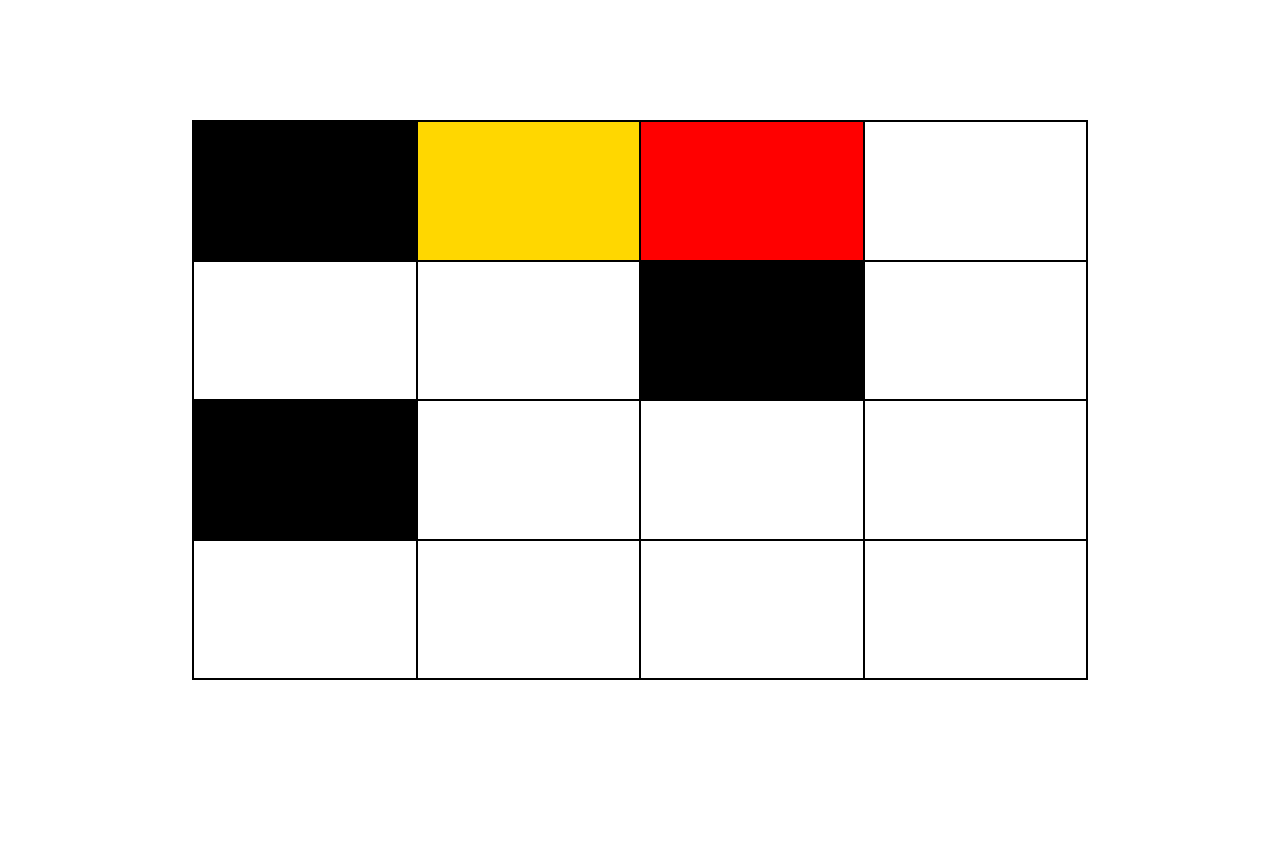
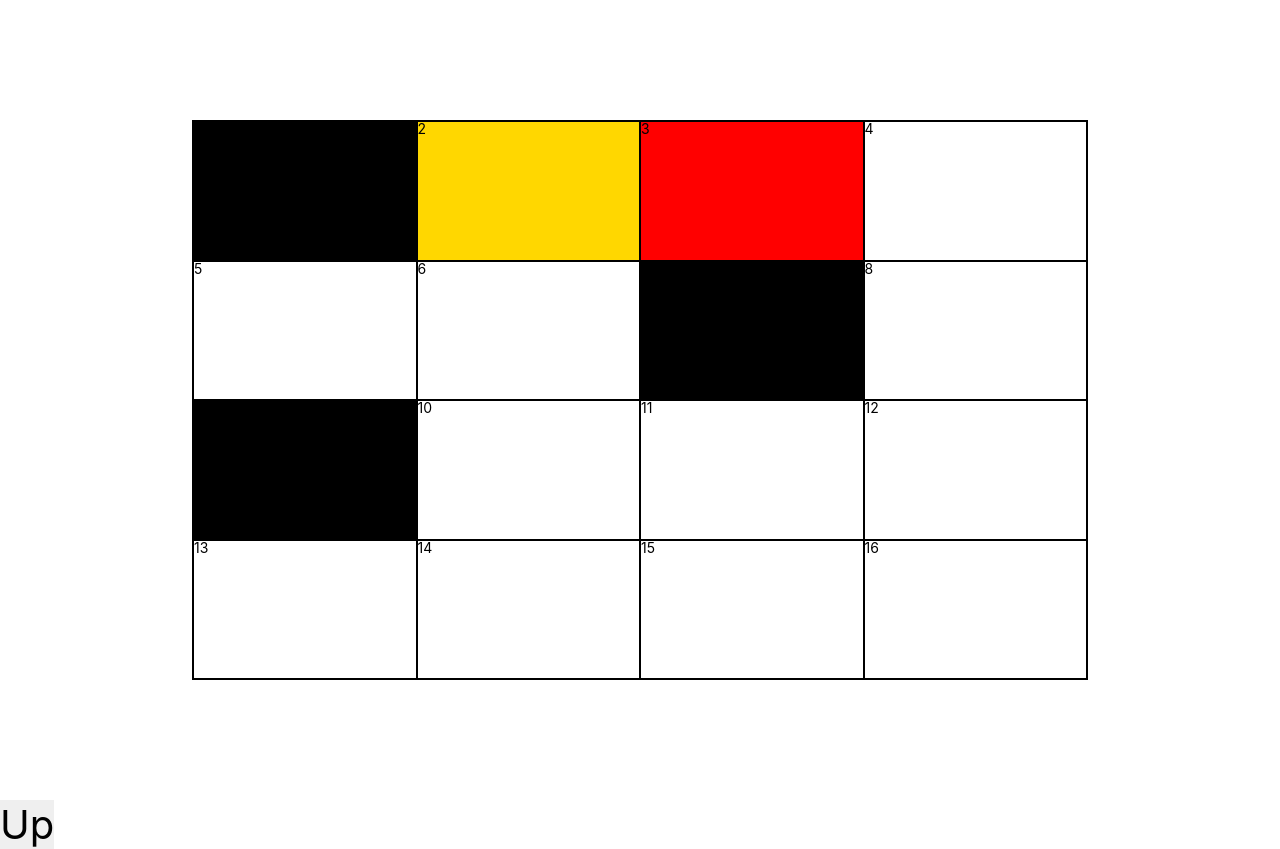
Before and after one commit to Yueuwu/labyrinth_game, a React (Create React App) app: page / in a window 1280 px wide. Before the commit the page ends 800 px from the top, so only its background shows below. Built offline with nearby package versions, Linux system fonts and the light colour scheme.

Commit message:
tried to rerender component when moved

```diff
--- a/src/App.tsx
+++ b/src/App.tsx
@@ -1,17 +1,20 @@
 import React, {useState} from 'react';
 import {useAppDispatch} from "./redux/store";
 import {useSelector} from "react-redux";
-import {gameSelector} from "./redux/gameSlice";
+import {gameSelector, stepUp} from "./redux/gameSlice";
 import FieldWrapper from "./components/gameField/fieldWrapper";
 import './App.css'
 
 const App: React.FC = () => {
     const dispatch = useAppDispatch()
+    const up = () => {
+        dispatch(stepUp())
+    }
     const {field} = useSelector(gameSelector)
-    console.log(field)
     return (
         <div>
             <FieldWrapper/>
+            <button style={{fontSize: 40, color: 'black'}} onClick={up}>Up</button>
         </div>
     );
 }
--- a/src/components/gameField/Cell.tsx
+++ b/src/components/gameField/Cell.tsx
@@ -1,8 +1,9 @@
-import React from 'react';
+import React, {useMemo} from 'react';
 import style from '../styles/cell.module.css'
 import {cell} from "../../redux/gameSlice";
 
-const Cell: React.FC<cell> = ({position, status}) => {
+const Cell: React.FC<cell> = React.memo(({position, status}) => {
+
     const cellColor = () => {
         if (status === 'empty'){
             return {background: 'white'}
@@ -14,11 +15,14 @@ const Cell: React.FC<cell> = ({position, status}) => {
             return {background: 'gold'}
         }
     }
+
     return (
         <div className={style.wrapper} style={cellColor()}>
-
+            {position}
         </div>
     );
-};
+});
+
+
 
 export default Cell;
--- a/src/components/gameField/fieldWrapper.tsx
+++ b/src/components/gameField/fieldWrapper.tsx
@@ -6,6 +6,7 @@ import Cell from "./Cell";
 
 const FieldWrapper = () => {
     const {field} = useSelector(gameSelector)
+
     return (
         <div className={style.wrapper}>
             <div className={style.wrap}>
```
